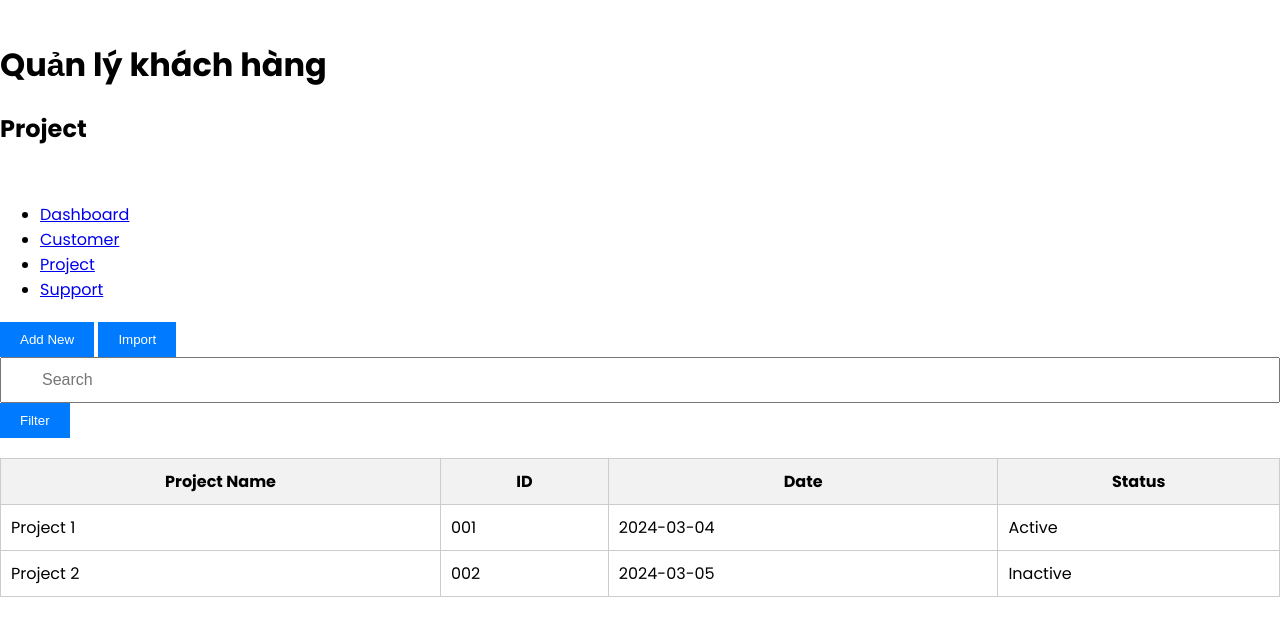
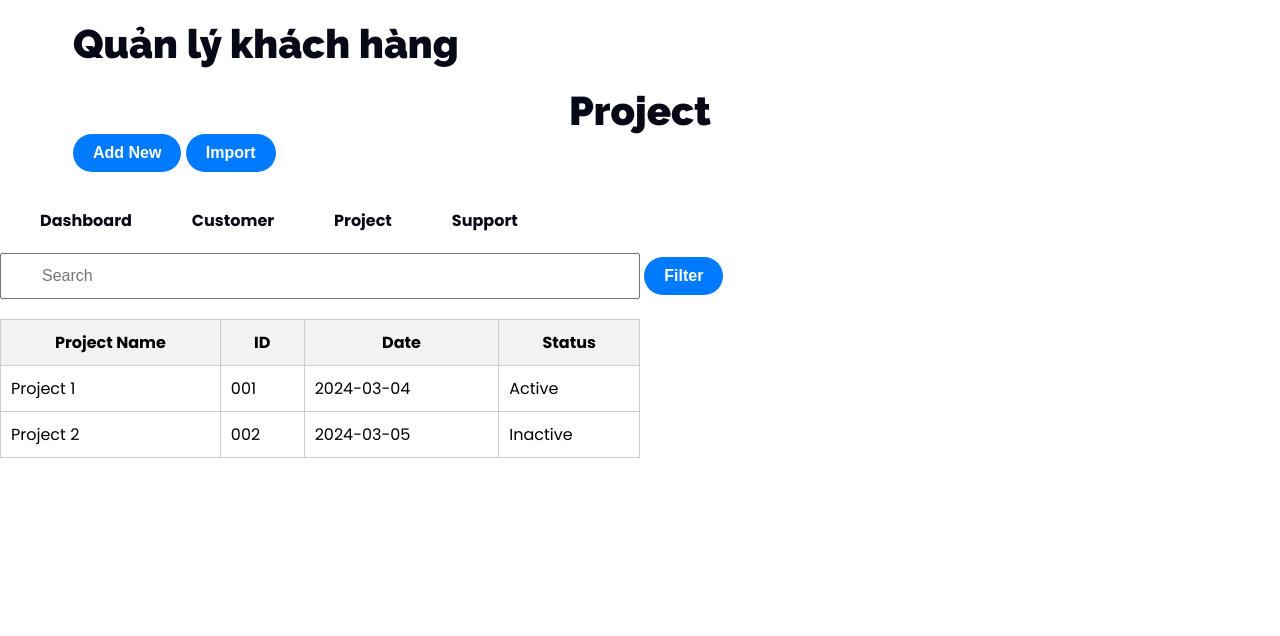
Before and after one commit to PTN10062003/p2, a plain HTML site: page Nhom 2 Phan mem huong dich vu/public/index.html in a window 1280 px wide. Both pictures are taken after a click on the button "Filter". Drawn offline with Linux system fonts and the light colour scheme.

Commit message:
Add files via upload

```diff
--- a/Nhom 2 Phan mem huong dich vu/public/index.html
+++ b/Nhom 2 Phan mem huong dich vu/public/index.html
@@ -14,8 +14,16 @@
 
 <body>
     <header>
-        <h1>Quản lý khách hàng</h1>
-        <h2>Project</h2>
+        <div class="wrapper">
+            <nav>
+        <div class="logo">Quản lý khách hàng</div>
+        </nav>
+
+            <div class="pagename">Project</div>
+            <button class="btn">Add New</button>
+            <button class="btn">Import</button>
+    </div>
+
     </header>
     <nav>
        <ul>
@@ -34,8 +42,9 @@
     </ul>
     </nav>
     <div class="container">
-        <button class="btn">Add New</button>
-        <button class="btn">Import</button>
+
+
+
         <div class="search-bar">
 
             <input type="text" id="input" class = "search-input" placeholder="Search">
@@ -76,29 +85,26 @@
     </div>
 
     <script>
-        document.getElementById("searchButton").addEventListener("click"), function () {
+        document.getElementById("searchButton").addEventListener("click", function () {
+
+            var searchText = document.getElementById("input").value.toLowerCase();
 
 
-
-          var input, filter, table, tr, td, i, txtValue;
-          input = document.getElementById("input");
-          filter = input.value.toUpperCase();
-          table = document.getElementById("table");
-          tr = table.getElementsByTagName("tr");
+            var rows = document.querySelectorAll("tbody tr");
 
 
-          for (i = 0; i < tr.length; i++) {
-            td = tr[i].getElementsByTagName("td")[0];
-            if (td) {
-              txtValue = td.textContent || td.innerText;
-              if (txtValue.toUpperCase().indexOf(filter) > -1) {
-                tr[i].style.display = "";
-              } else {
-                tr[i].style.display = "none";
-              }
-            }
-          }
-        }
+            rows.forEach(function(row) {
+
+                var rowText = row.textContent.toLowerCase();
+
+
+                if (rowText.includes(searchText)) {
+                    row.style.display = "";
+                } else {
+                    row.style.display = "none";
+                }
+            });
+        });
 
         </script>
 
--- a/Nhom 2 Phan mem huong dich vu/public/style.css
+++ b/Nhom 2 Phan mem huong dich vu/public/style.css
@@ -14,29 +14,83 @@
     box-sizing: border-box;
 }
 
+
+.btn{
+    padding: 16px 32px;
+    border-radius: 24px;
+    color:#fff;
+    display: inline-block;
+    font-weight: bold;
+    font-size: 16px;
+    text-decoration: none;
+    position: relative ;
+
+}
+
+
 body{
     margin: 0;
     font-family: 'Poppins', sans-serif;
     }
 
+    .wrapper{
+        max-width: 1134px;
+        margin: 0 auto;
+    }
 
     header {
         text-align: left;
         padding: 20px 0;
     }
+
+
     nav {
         text-align: left;
         margin-bottom: 20px;
     }
+
+
+    nav .logo{
+        font-family: 'Raleway', sans-serif;
+        font-weight: 900;
+        font-size: 40px;
+        color: var(--black-color);
+        }
+
+    .pagename{
+            text-align: center;
+            font-family: 'Raleway', sans-serif;
+            font-weight: 900;
+            font-size: 40px;
+            color: var(--black-color);
+            }
+
+        nav ul{
+            display: flex;
+        align-items: center;
+        gap: 60px;
+        list-style: none;
+        }
+
+        nav ul li a {
+        font-family: 'Poppins', sans-serif;
+        font-weight: 700;
+        font-size: 16px;
+        color: var(--black-color);
+        text-decoration: none;
+        margin:0;
+        }
+
+
     table {
-        width: 100%;
+        width: 50%;
         border-collapse: collapse;
         margin-bottom: 20px;
 
     }
 
     input {
-    width: 100%;
+    width: 50%;
     padding: 12px 20px 12px 40px;
     font-size: 16px;
     }
```
